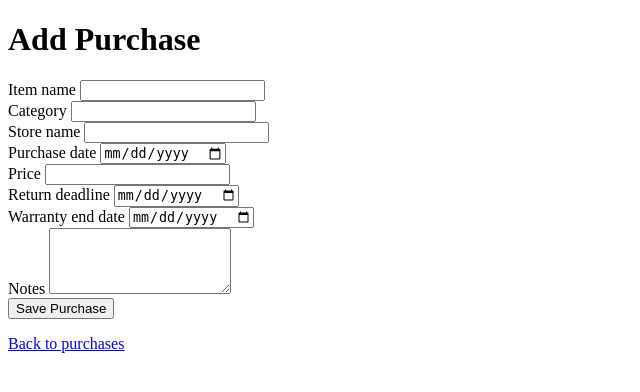
After one commit to meiglyph/purchase-guard, a Flask app: page /purchases/new in a window 1280 px wide. The commit adds this page. Shown: the top 392 px of the page, without its empty margins (0-640 px from the left). Run offline with Flask 3, Linux system fonts and the light colour scheme.

Commit message:
Add purchase creation form

```diff
--- a/app.py
+++ b/app.py
@@ -1,10 +1,14 @@
+import os
 from datetime import datetime
 
-from flask import Flask, render_template
+from flask import Flask, flash, redirect, render_template, request, url_for
 from flask_sqlalchemy import SQLAlchemy
 
 app = Flask(__name__)
-
+app.config["SECRET_KEY"] = os.environ.get(
+    "SECRET_KEY",
+    "development-secret-key",
+)
 app.config["SQLALCHEMY_DATABASE_URI"] = "sqlite:///purchase_guard.db"
 app.config["SQLALCHEMY_TRACK_MODIFICATIONS"] = False
 
@@ -25,11 +29,60 @@ class Purchase(db.Model):
     __tablename__ = "purchases"
     id = db.Column(db.Integer, primary_key=True)
 
+def parse_optional_date(value):
+    if not value:
+        return None
+
+    return datetime.strptime(value, "%Y-%m-%d").date()
 
 @app.route("/")
 def index():
-    return render_template("index.html")
+    purchases = db.session.execute(
+        db.select(Purchase).order_by(Purchase.created_at.desc())
+    ).scalars().all()
 
+    return render_template("index.html", purchases=purchases)
+
+@app.route("/purchases/new", methods=["GET", "POST"])
+def create_purchase():
+    if request.method == "POST":
+        item_name = request.form.get("item_name", "").strip()
+        purchase_date_value = request.form.get("purchase_date", "")
+
+        if not item_name:
+            flash("Item name is required.", "error")
+            return render_template("create_purchase.html")
+
+        if not purchase_date_value:
+            flash("Purchase date is required.", "error")
+            return render_template("create_purchase.html")
+
+        purchase = Purchase(
+            item_name=item_name,
+            category=request.form.get("category", "").strip() or None,
+            store_name=request.form.get("store_name", "").strip() or None,
+            purchase_date=parse_optional_date(purchase_date_value),
+            price=(
+                int(request.form["price"])
+                if request.form.get("price")
+                else None
+            ),
+            return_deadline=parse_optional_date(
+                request.form.get("return_deadline", "")
+            ),
+            warranty_end_date=parse_optional_date(
+                request.form.get("warranty_end_date", "")
+            ),
+            notes=request.form.get("notes", "").strip() or None,
+        )
+
+        db.session.add(purchase)
+        db.session.commit()
+
+        flash("Purchase saved successfully.", "success")
+        return redirect(url_for("index"))
+
+    return render_template("create_purchase.html")
 
 if __name__ == "__main__":
     with app.app_context():
--- /dev/null
+++ b/templates/create_purchase.html
@@ -0,0 +1,94 @@
+<!DOCTYPE html>
+<html lang="en">
+<head>
+    <meta charset="UTF-8">
+    <meta name="viewport" content="width=device-width, initial-scale=1.0">
+    <title>Add Purchase | PurchaseGuard</title>
+</head>
+<body>
+    <h1>Add Purchase</h1>
+
+    <form method="post">
+        <div>
+            <label for="item_name">Item name</label>
+            <input
+                type="text"
+                id="item_name"
+                name="item_name"
+                required
+            >
+        </div>
+
+        <div>
+            <label for="category">Category</label>
+            <input
+                type="text"
+                id="category"
+                name="category"
+            >
+        </div>
+
+        <div>
+            <label for="store_name">Store name</label>
+            <input
+                type="text"
+                id="store_name"
+                name="store_name"
+            >
+        </div>
+
+        <div>
+            <label for="purchase_date">Purchase date</label>
+            <input
+                type="date"
+                id="purchase_date"
+                name="purchase_date"
+                required
+            >
+        </div>
+
+        <div>
+            <label for="price">Price</label>
+            <input
+                type="number"
+                id="price"
+                name="price"
+                min="0"
+            >
+        </div>
+
+        <div>
+            <label for="return_deadline">Return deadline</label>
+            <input
+                type="date"
+                id="return_deadline"
+                name="return_deadline"
+            >
+        </div>
+
+        <div>
+            <label for="warranty_end_date">Warranty end date</label>
+            <input
+                type="date"
+                id="warranty_end_date"
+                name="warranty_end_date"
+            >
+        </div>
+
+        <div>
+            <label for="notes">Notes</label>
+            <textarea
+                id="notes"
+                name="notes"
+                rows="4"
+            ></textarea>
+        </div>
+
+        <button type="submit">Save Purchase</button>
+    </form>
+
+    <p>
+        <a href="{{ url_for('index') }}">Back to purchases</a>
+    </p>
+</body>
+</html>
```
Also changed, not shown: templates/index.html (+51 -0 lines).
